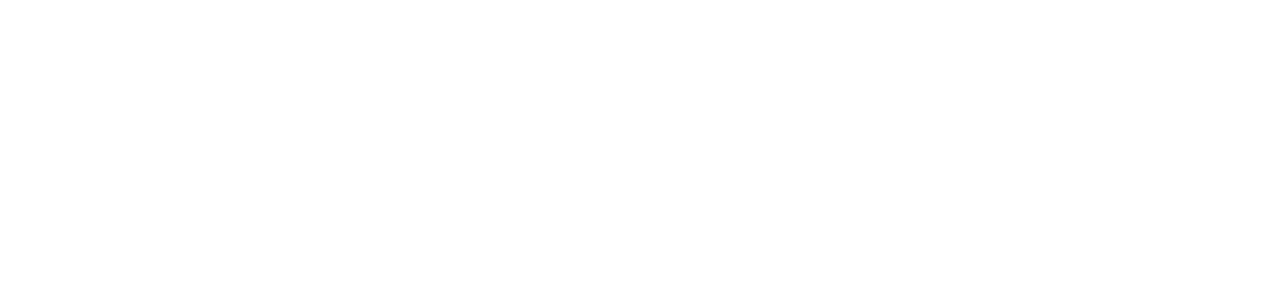
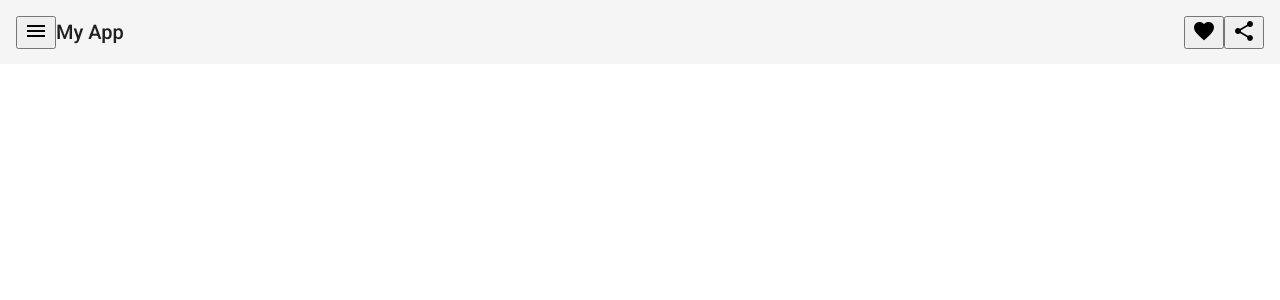
Before and after one commit to SuayMack/DesafioDesenvolvendoSPAcom-Angular, an Angular app: page / in a window 1280 px wide. Shown: the top 300 px of the page. Built offline with nearby package versions, Linux system fonts and the light colour scheme.

Commit message:
Adicionando componente Angular material Tollbar

```diff
--- a/src/app/app-routing.module.ts
+++ b/src/app/app-routing.module.ts
@@ -1,7 +1,13 @@
 import { NgModule } from '@angular/core';
 import { Routes, RouterModule } from '@angular/router';
+import { HeaderComponent } from './header/header.component';
 
-const routes: Routes = [];
+const routes: Routes = [
+  {
+    path: '',
+    component: HeaderComponent
+  }
+];
 
 @NgModule({
   imports: [RouterModule.forRoot(routes)],
--- a/src/app/header/header.component.css
+++ b/src/app/header/header.component.css
@@ -0,0 +1,3 @@
+.example-spacer {
+    flex: 1 1 auto;
+  }
--- a/src/app/header/header.component.html
+++ b/src/app/header/header.component.html
@@ -1 +1,13 @@
-<p>header works!</p>
+<mat-toolbar>
+    <button mat-icon-button class="example-icon" aria-label="Example icon-button with menu icon">
+        <mat-icon>menu</mat-icon>
+    </button>
+    <span>My App</span>
+    <span class="example-spacer"></span>
+    <button mat-icon-button class="example-icon favorite-icon" aria-label="Example icon-button with heart icon">
+        <mat-icon>favorite</mat-icon>
+    </button>
+    <button mat-icon-button class="example-icon" aria-label="Example icon-button with share icon">
+        <mat-icon>share</mat-icon>
+    </button>
+</mat-toolbar>
```
Also changed, not shown: src/app/app.module.ts (+6 -1 lines).
